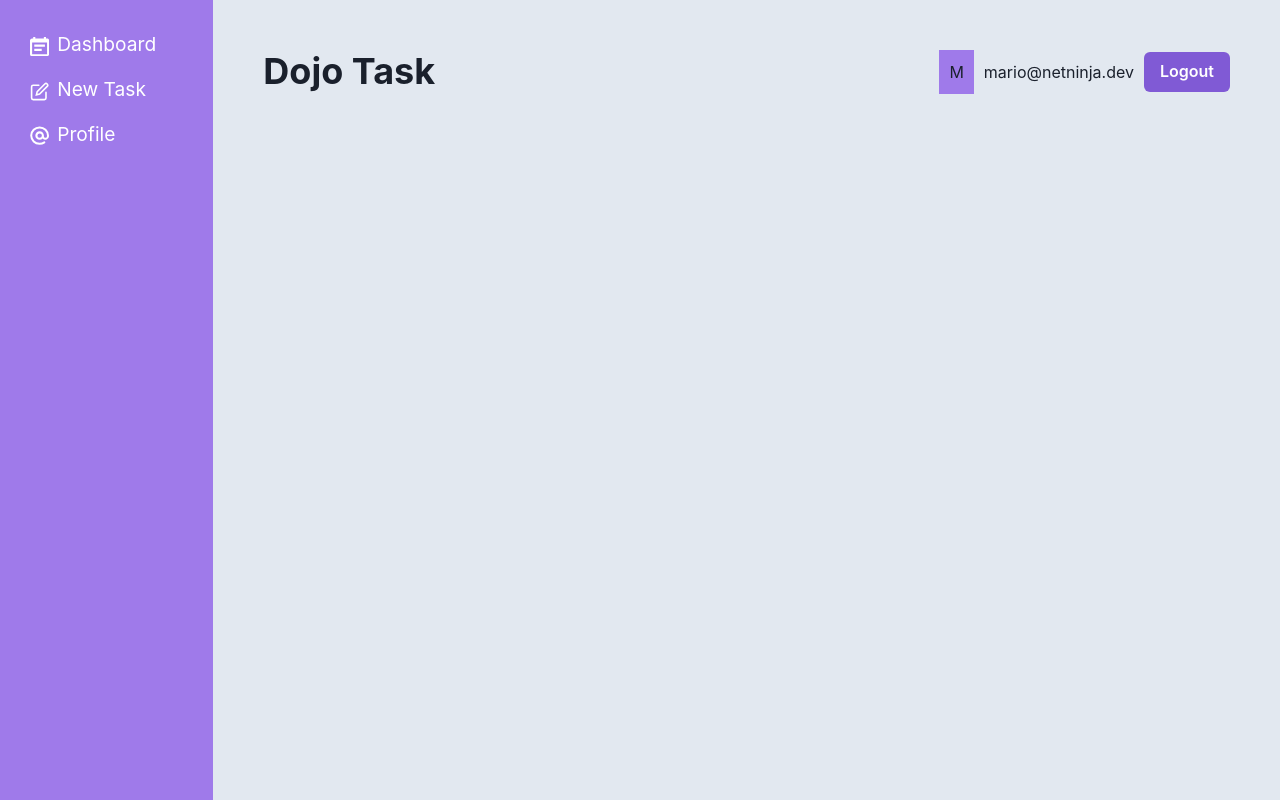
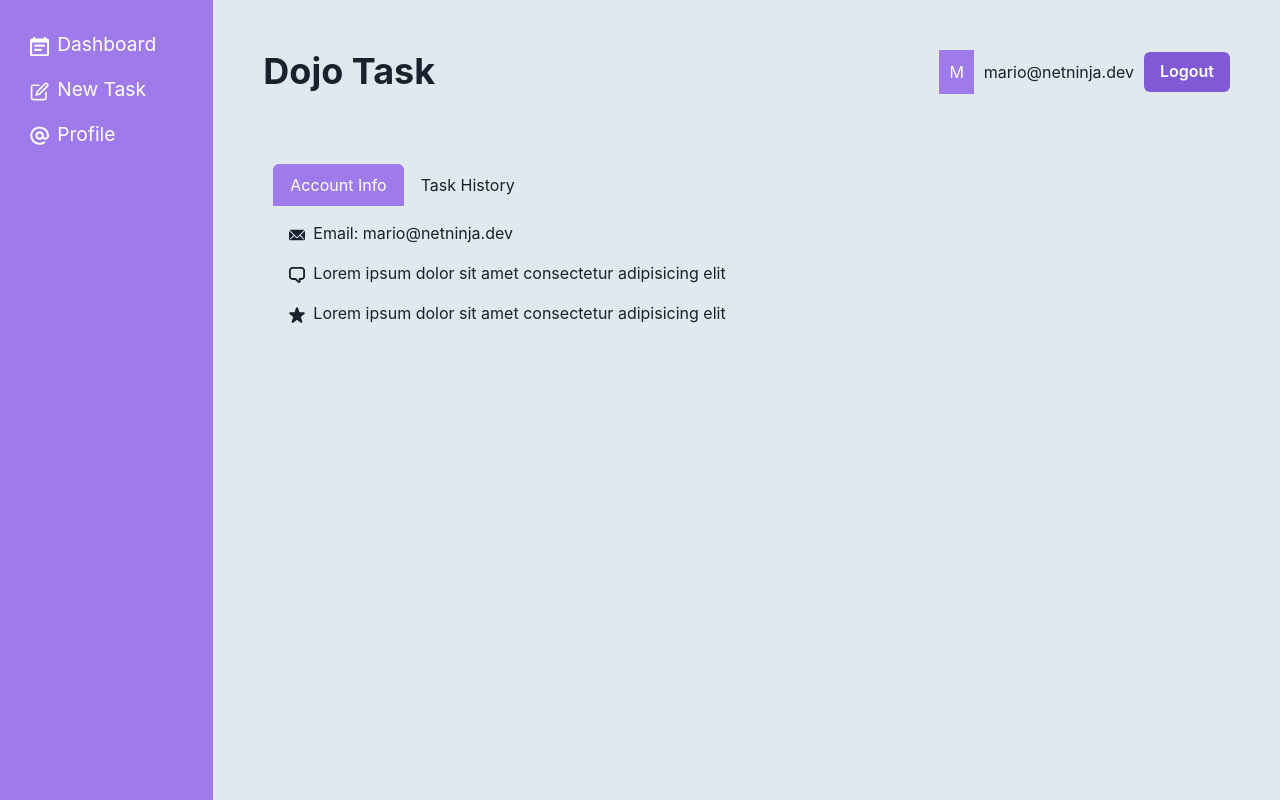
Before and after one commit to freddyasp21/app-chakraUI, a React (Vite) app: page /profile in a window 1280 px wide. Built offline with nearby package versions, Linux system fonts and the light colour scheme.

Commit message:
add new tabs

```diff
--- /dev/null
+++ b/db.json
@@ -0,0 +1,19 @@
+{
+  "posts": [
+    {
+      "id": 1,
+      "title": "json-server",
+      "author": "typicode"
+    }
+  ],
+  "comments": [
+    {
+      "id": 1,
+      "body": "some comment",
+      "postId": 1
+    }
+  ],
+  "profile": {
+    "name": "typicode"
+  }
+}
--- a/src/components/Navbar.jsx
+++ b/src/components/Navbar.jsx
@@ -16,7 +16,7 @@ function Navbar() {
       <Spacer />
 
       <HStack spacing="10px">
-        <Box bg="purple.400" p="10px">
+        <Box bg="purple.400" p="10px" color="white">
           M
         </Box>
         <Text>mario@netninja.dev</Text>
--- a/src/pages/Profile.jsx
+++ b/src/pages/Profile.jsx
@@ -1,11 +1,71 @@
-import { TabList, TabPanels, Tabs } from "@chakra-ui/react";
+import {
+  ChatIcon,
+  CheckCircleIcon,
+  EmailIcon,
+  StarIcon,
+  WarningIcon,
+} from "@chakra-ui/icons";
+import {
+  List,
+  ListIcon,
+  ListItem,
+  Tab,
+  TabList,
+  TabPanel,
+  TabPanels,
+  Tabs,
+} from "@chakra-ui/react";
 
 export default function Profile() {
   return (
-    <Tabs>
-      <TabList></TabList>
+    <Tabs mt="40px" p="20px" colorScheme="purple" variant="enclosed">
+      <TabList>
+        <Tab _selected={{ color: "white", bg: "purple.400" }}>Account Info</Tab>
+        <Tab _selected={{ color: "white", bg: "purple.400" }}>Task History</Tab>
+      </TabList>
+
       <TabPanels>
+        <TabPanel>
+          <List spacing={4}>
+            <ListItem>
+              <ListIcon as={EmailIcon} />
+              Email: mario@netninja.dev
+            </ListItem>
+            <ListItem>
+              <ListIcon as={ChatIcon} />
+              Lorem ipsum dolor sit amet consectetur adipisicing elit
+            </ListItem>
+            <ListItem>
+              <ListIcon as={StarIcon} />
+              Lorem ipsum dolor sit amet consectetur adipisicing elit
+            </ListItem>
+          </List>
+        </TabPanel>
 
+        <TabPanel>
+          <List spacing={4}>
+            <ListItem>
+              <ListIcon as={CheckCircleIcon} color="teal.400" />
+              Lorem ipsum dolor sit amet consectetur adipisicing elit
+            </ListItem>
+            <ListItem>
+              <ListIcon as={CheckCircleIcon} color="teal.400" />
+              Lorem ipsum dolor sit amet consectetur adipisicing elit
+            </ListItem>
+            <ListItem>
+              <ListIcon as={WarningIcon} color="red.400" />
+              Lorem ipsum dolor sit amet consectetur adipisicing elit
+            </ListItem>
+            <ListItem>
+              <ListIcon as={CheckCircleIcon} color="teal.400" />
+              Lorem ipsum dolor sit amet consectetur adipisicing elit
+            </ListItem>
+            <ListItem>
+              <ListIcon as={WarningIcon} color="red.400" />
+              Lorem ipsum dolor sit amet consectetur adipisicing elit
+            </ListItem>
+          </List>
+        </TabPanel>
       </TabPanels>
     </Tabs>
   );
```
Also changed, not shown: src/pages/Dashboard.jsx (line endings or trailing spaces).
